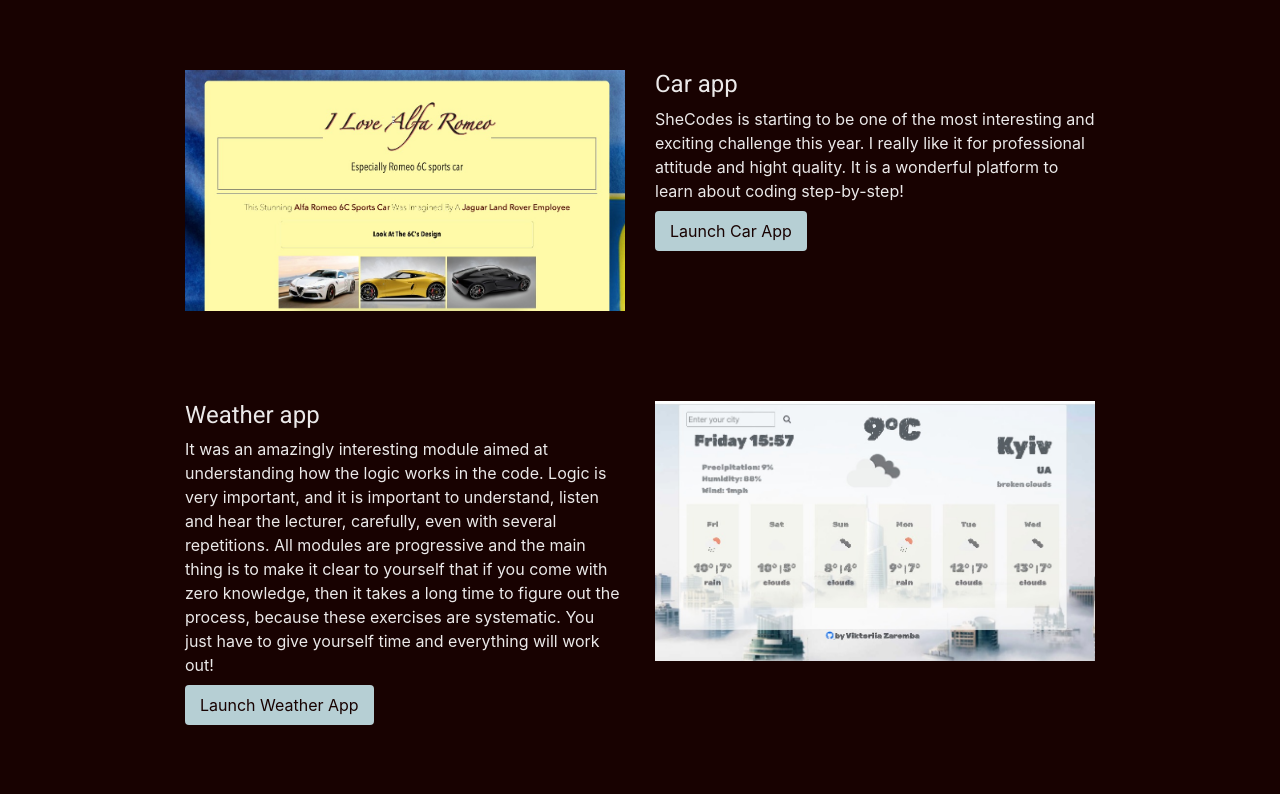
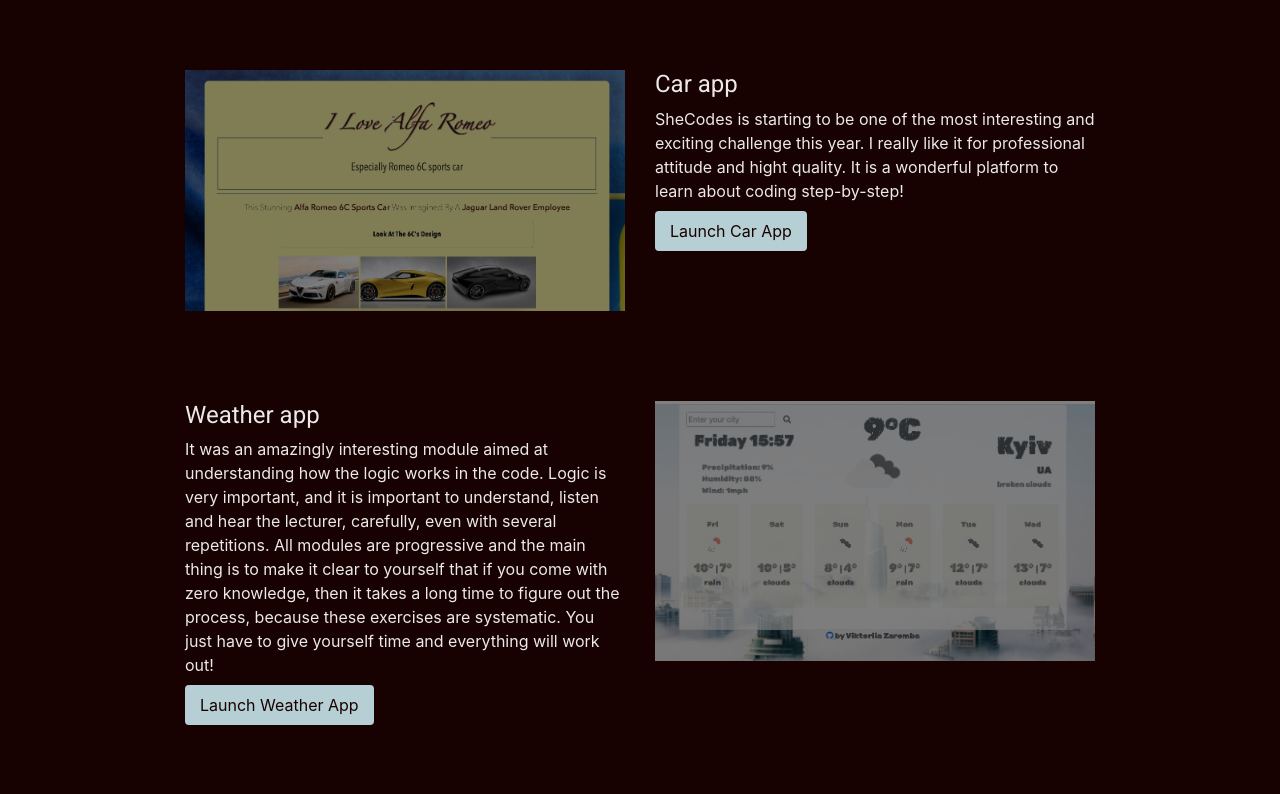
Before and after one commit to ciplenka/profile-final-project, a plain HTML site: page index.html in a window 1280 px wide. Shown: the part 787-1581 px from the top of the page. Drawn offline with nearby package versions, Linux system fonts and the light colour scheme; a web font is replaced by a local one.

Commit message:
added brightness to img

```diff
--- a/css/style.css
+++ b/css/style.css
@@ -69,7 +69,6 @@
   }
   footer .mail-link,
   .contact-links a {
-
     position: fixed;
   }
   div.contact-page {
@@ -210,3 +209,7 @@
   color: var(--primary-color);
   font-size: 50px;
 }
+.app-img {
+
+  filter: brightness(50%);
+}
--- a/index.html
+++ b/index.html
@@ -109,7 +109,7 @@
               <img
                 src="img/car-app.jpeg"
                 alt="Car APP"
-                class="img-fluid d-none d-sm-block"
+                class="app-img img-fluid d-none d-sm-block"
               />
             </div>
 
@@ -162,7 +162,7 @@
               <img
                 src="img/weather-app.jpeg"
                 alt="Weather APP"
-                class="img-fluid d-none d-sm-block"
+                class="app-img img-fluid d-none d-sm-block"
               />
             </div>
           </div>
```
